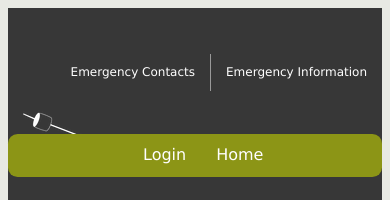
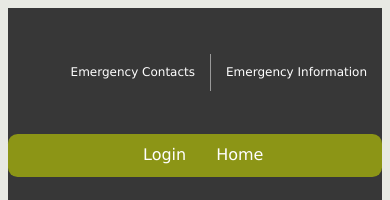
Before and after one commit to psu-oit-capstone/emp-front-end, a Vue app: page / in a window 390 px wide. Shown: the top 200 px of the page. Built offline with nearby package versions, Linux system fonts and the light colour scheme.

Commit message:
Make the logo disappear on mobile devices

```diff
--- a/src/App.vue
+++ b/src/App.vue
@@ -6,7 +6,7 @@
           <li style="border-right:none;"><router-link to="/emergency-information">Emergency Information</router-link></li>
           <li><router-link to="/emergency-contacts">Emergency Contacts</router-link></li>
         </ul>
-        <img src="./images/m-logo.png" class="pull-left">
+        <img src="./images/m-logo.png" class="logo pull-left" style="z-index:-1;">
       </div>
     </div>
 
--- a/src/styles/styles.css
+++ b/src/styles/styles.css
@@ -27,6 +27,9 @@ Site-wide Media Queried Styles
   .main-content-container {
     grid-template-columns: 20px [left-gutter] auto [right-gutter] 20px;
     grid-template-rows: 100px [top-gutter] auto [bottom-gutter] 100px;
+  }
+  .logo {
+    visibility: hidden;
   }
 }
 
```
